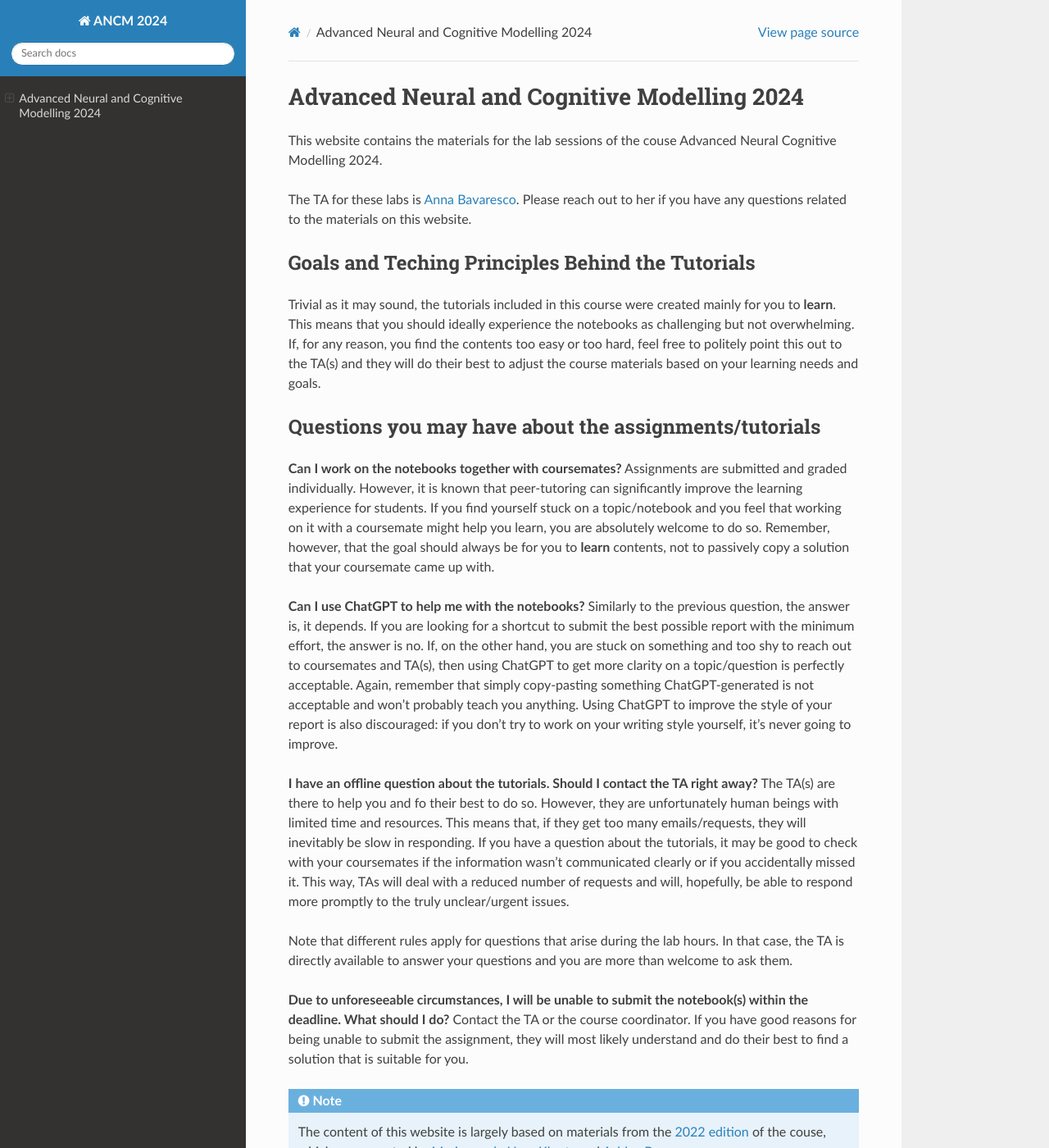
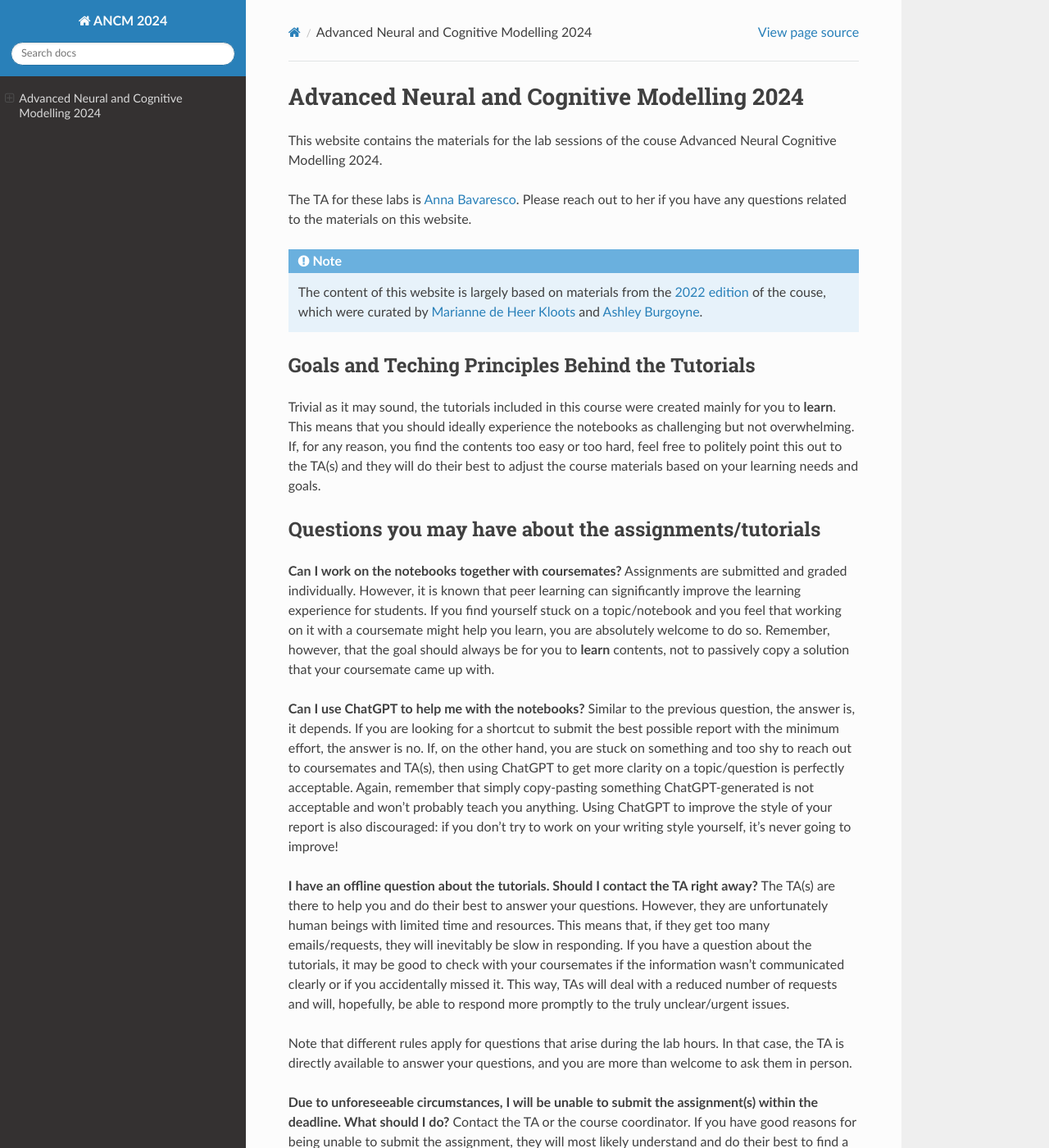
Before and after one commit to annabavaresco/ancm2024, a Sphinx documentation site: the page built from docs/index.rst, in a window 1280 px wide and 1400 px high. Shown: the whole window at 82% size. Built offline with Sphinx 7.4.7 and the Read the Docs theme 2.0.0, drawn with Linux system fonts in a browser that asks for light colours; pages that are not in the unit, such as notebooks, are missing from menus; some of the changed text lies outside the part shown.

Commit message:
edited index

```diff
--- a/docs/index.rst
+++ b/docs/index.rst
@@ -24,44 +30,33 @@ Questions you may have about the assignments/tutorials
 +++++++++++++++
 
 **Can I work on the notebooks together with coursemates?**
-Assignments are submitted and graded individually. However, it is known that peer-tutoring can significantly
+Assignments are submitted and graded individually. However, it is known that peer learning can significantly
 improve the learning experience for students. If you find yourself stuck on a topic/notebook and you feel
 that working on it with a coursemate might help you learn, you are absolutely welcome to do so. Remember, however,
 that the goal should always be for you to **learn** contents, not to passively copy a solution that
 your coursemate came up with.
 
 **Can I use ChatGPT to help me with the notebooks?**
-Similarly to the previous question, the answer is, it depends. If you are looking for a shortcut to submit
+Similar to the previous question, the answer is, it depends. If you are looking for a shortcut to submit
 the best possible report with the minimum effort, the answer is no. If, on the other hand, you are stuck on
 something and too shy to reach out to coursemates and TA(s), then using ChatGPT to get more clarity on a
 topic/question is perfectly acceptable. Again, remember that simply copy-pasting something ChatGPT-generated
 is not acceptable and won't probably teach you anything. Using ChatGPT to improve the style of your
-report is also discouraged: if you don't try to work on your writing style yourself, it's never going to improve.
+report is also discouraged: if you don't try to work on your writing style yourself, it's never going to improve!
 
 **I have an offline question about the tutorials. Should I contact the TA right away?**
-The TA(s) are there to help you and fo their best to do so. However, they are unfortunately human beings
+The TA(s) are there to help you and do their best to answer your questions. However, they are unfortunately human beings
 with limited time and resources. This means that, if they get too many emails/requests, they will inevitably
 be slow in responding. If you have a question about the tutorials, it may be good to check with your coursemates
 if the information wasn't communicated clearly or if you accidentally missed it. This way, TAs will deal
 with a reduced number of requests and will, hopefully, be able to respond more promptly to the truly unclear/urgent issues.
 
 Note that different rules apply for questions that arise during the lab hours. In that case, the TA is directly
-available to answer your questions and you are more than welcome to ask them.
+available to answer your questions, and you are more than welcome to ask them in person.
 
-**Due to unforeseeable circumstances, I will be unable to submit the notebook(s) within the deadline. What should I do?**
+**Due to unforeseeable circumstances, I will be unable to submit the assignment(s) within the deadline. What should I do?**
 Contact the TA or the course coordinator. If you have good reasons for being unable to submit the assignment,
 they will most likely understand and do their best to find a solution that is suitable for you.
-
-
-
-
-
-
-.. note::
-    The content of this website is largely based on materials
-    from the `2022 edition <https://clclab.github.io/ANCM/intro.html>`_ of the couse,
-    which were curated by `Marianne de Heer Kloots <https://mdhk.net/>`_ and
-    `Ashley Burgoyne <https://www.mcg.uva.nl/people/jaburgoyne/>`_.
 
 .. toctree::
    :maxdepth: 1
```
Also changed, not shown: other parts of docs/index.rst (+6 -0 lines).
